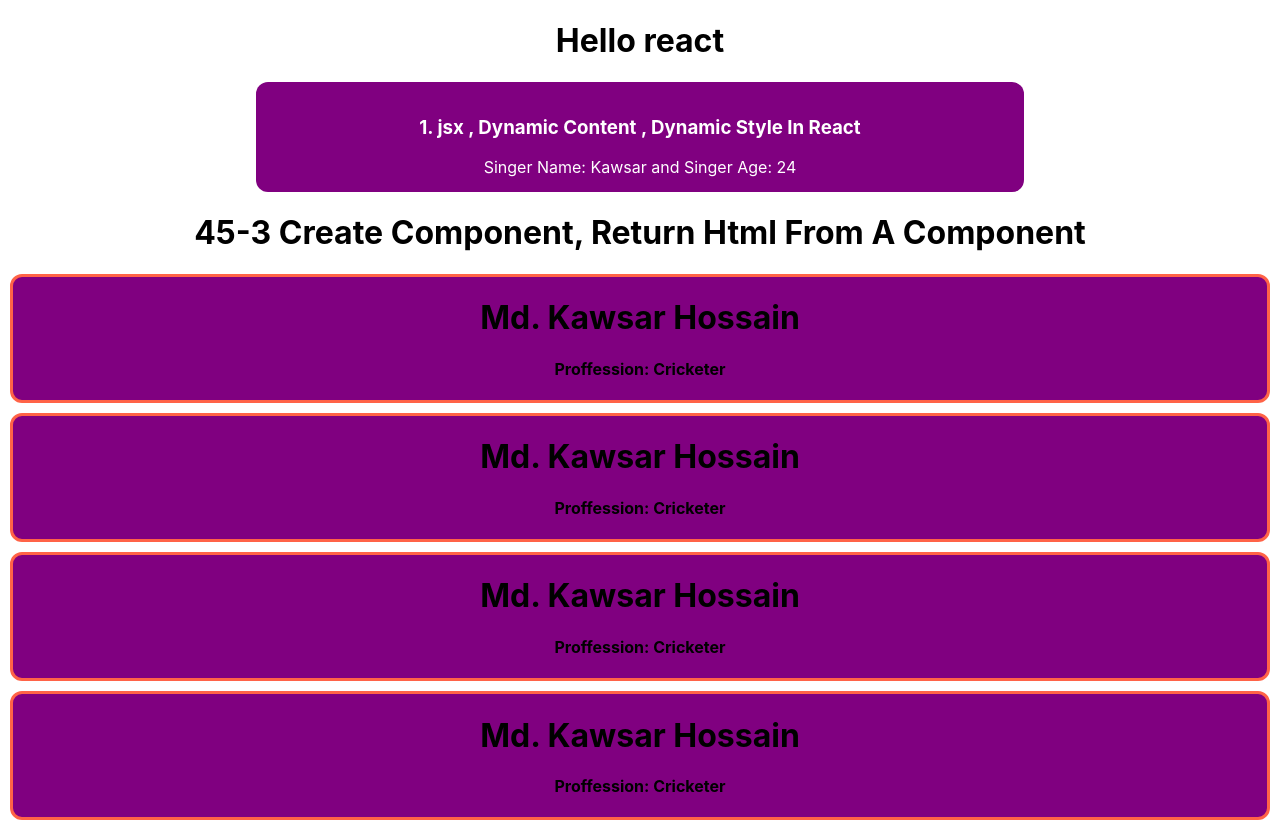
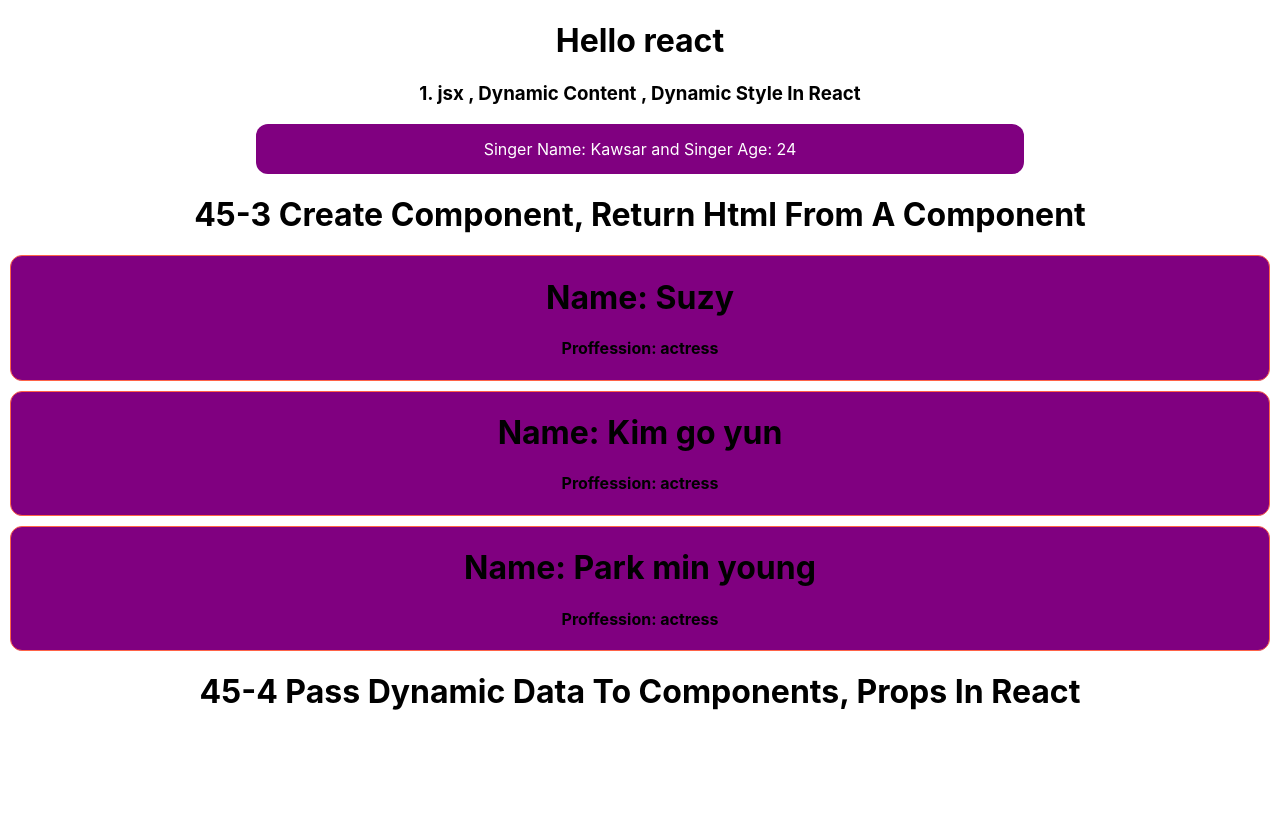
Before and after one commit to kawsarm104/reactjs-basic, a React (Create React App) app: page / in a window 1280 px wide. After the commit the page ends 800 px from the top, so only its background shows below. Built offline with nearby package versions, Linux system fonts and the light colour scheme.

Commit message:
same looks different data

```diff
--- a/src/App.css
+++ b/src/App.css
@@ -38,7 +38,7 @@
 }
 .styleee{
   background-color: purple;
-  border: 3px solid tomato;
+  border: 1px solid tomato;
   margin: 10px;
   border-radius: 12px;
 }
--- a/src/App.js
+++ b/src/App.js
@@ -12,7 +12,7 @@
   const singerStyle = {
     backgroundColor: "purple",
     color: "white",
-    height: "80px",
+    // height: "80px",
     margin: '0 20%',
     padding: "15px",
     borderRadius: "12px",
@@ -22,23 +22,29 @@
   return (
     <div className="App">
       <h1>Hello react</h1>
+<h3>1. jsx , Dynamic Content , Dynamic Style In React </h3>
+      <p style={singerStyle}>
 
-      <p style={singerStyle}>
-       <h3>1. jsx , Dynamic Content , Dynamic Style In React </h3>
         Singer Name: {name} and Singer Age: {age}</p>
       <h1>45-3 Create Component, Return Html From A Component</h1>
-      <Person></Person>
-      <Person></Person>
-      <Person></Person>
-      <Person></Person>
+      {/* personal component  */}
+      <Person name= "Suzy" job = "actress" ></Person>
+      <Person name= "Kim go yun" job = "actress"></Person>
+      <Person name= "Park min young" job = "actress"></Person>
+
+      <h1>45-4 Pass Dynamic Data To Components, Props In React</h1>
     </div>
   );
 }
-function Person() {
+// component function
+function Person(props) { // passing parameter
+  console.log(props)
+  const {name, job} = props
   return (
     <div className="styleee">
-      <h1>Md. Kawsar Hossain</h1>
-      <h4>Proffession: Cricketer</h4>
+      <h1>Name: { name}</h1>
+      <h4>Proffession: { job}</h4>
+
     </div>
   )
 }
```
